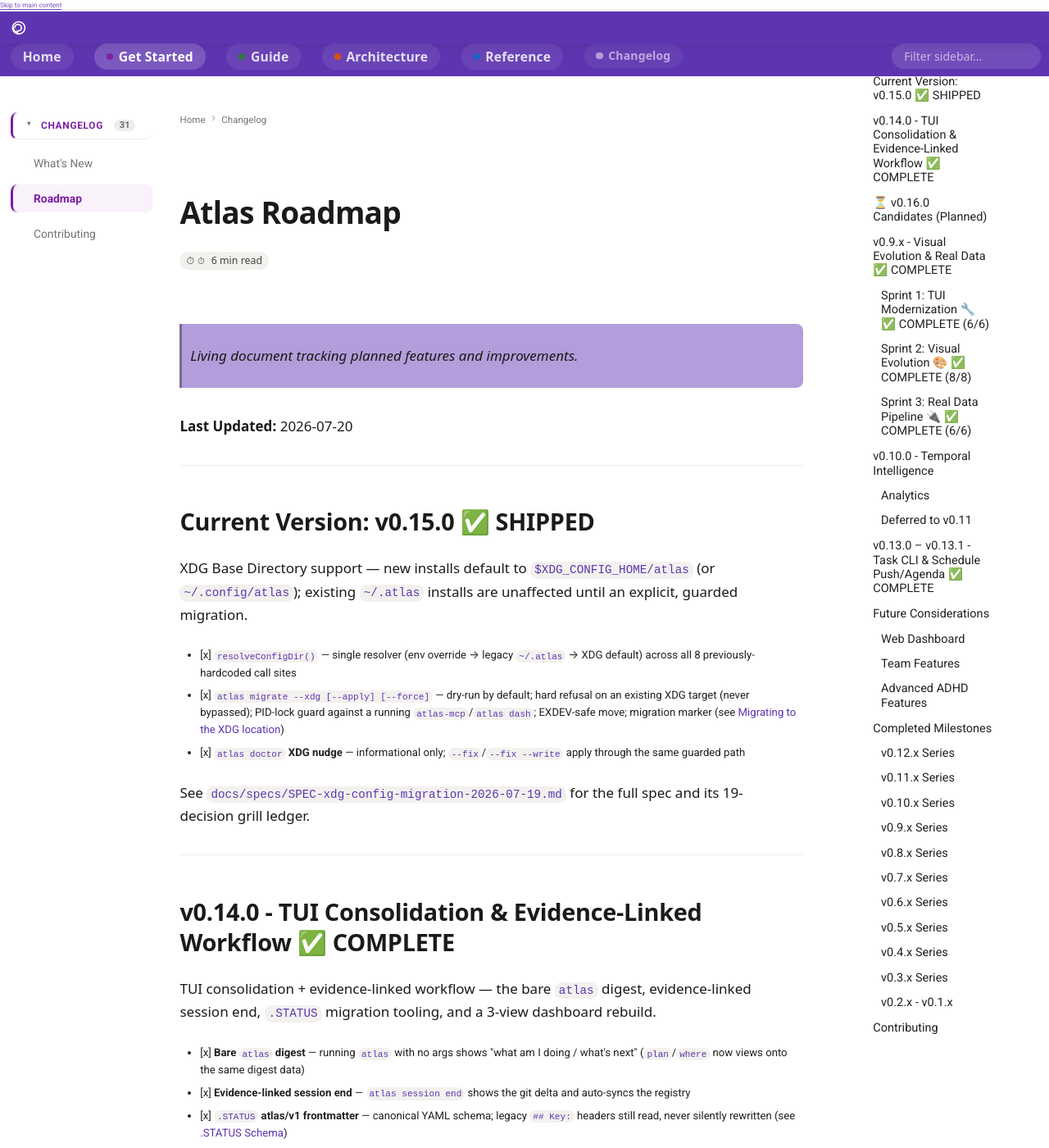
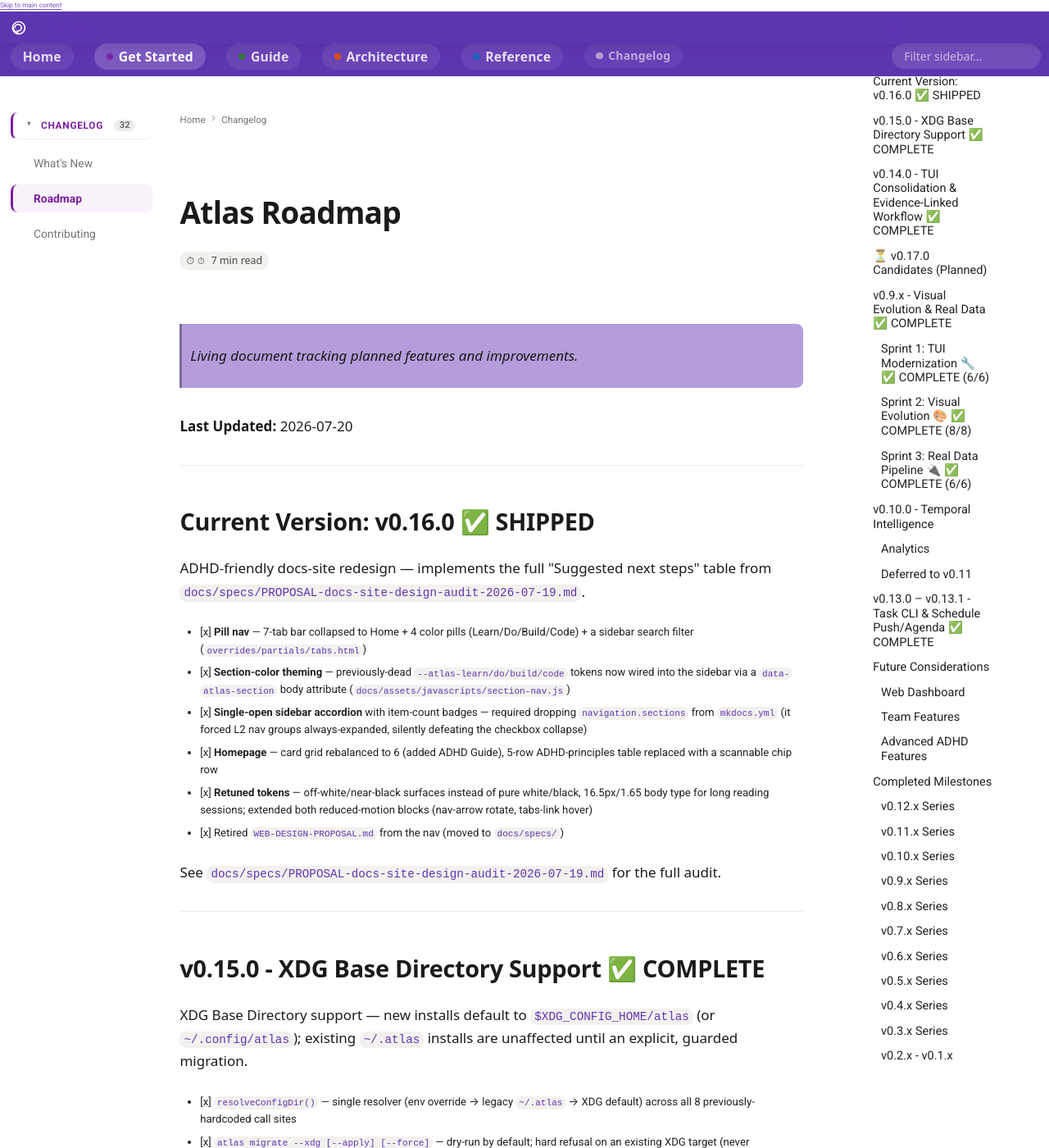
Before and after one commit to Data-Wise/atlas, an MkDocs documentation site: the page built from docs/ROADMAP.md, in a window 1280 px wide and 1400 px high. Shown: the whole window at 82% size. Built offline with MkDocs 1.6.1 and Material for MkDocs 9.7.7, drawn with Linux system fonts in a browser that asks for light colours; some web fonts are replaced; comment, search, counter and statistics services are not loaded; some of the changed text lies outside the part shown.

```diff
--- a/docs/ROADMAP.md
+++ b/docs/ROADMAP.md
@@ -6,7 +6,23 @@
 
 ---
 
-## Current Version: v0.15.0 ✅ SHIPPED
+## Current Version: v0.16.0 ✅ SHIPPED
+
+ADHD-friendly docs-site redesign — implements the full "Suggested next steps" table from
+`docs/specs/PROPOSAL-docs-site-design-audit-2026-07-19.md`.
+
+- [x] **Pill nav** — 7-tab bar collapsed to Home + 4 color pills (Learn/Do/Build/Code) + a sidebar search filter (`overrides/partials/tabs.html`)
+- [x] **Section-color theming** — previously-dead `--atlas-learn/do/build/code` tokens now wired into the sidebar via a `data-atlas-section` body attribute (`docs/assets/javascripts/section-nav.js`)
+- [x] **Single-open sidebar accordion** with item-count badges — required dropping `navigation.sections` from `mkdocs.yml` (it forced L2 nav groups always-expanded, silently defeating the checkbox collapse)
+- [x] **Homepage** — card grid rebalanced to 6 (added ADHD Guide), 5-row ADHD-principles table replaced with a scannable chip row
+- [x] **Retuned tokens** — off-white/near-black surfaces instead of pure white/black, 16.5px/1.65 body type for long reading sessions; extended both reduced-motion blocks (nav-arrow rotate, tabs-link hover)
+- [x] Retired `WEB-DESIGN-PROPOSAL.md` from the nav (moved to `docs/specs/`)
+
+See `docs/specs/PROPOSAL-docs-site-design-audit-2026-07-19.md` for the full audit.
+
+---
+
+## v0.15.0 - XDG Base Directory Support ✅ COMPLETE
 
 XDG Base Directory support — new installs default to `$XDG_CONFIG_HOME/atlas` (or `~/.config/atlas`);
 existing `~/.atlas` installs are unaffected until an explicit, guarded migration.
@@ -36,10 +52,10 @@ See `docs/specs/SPEC-tui-consolidation-2026-07-19.md` and `docs/specs/SPEC-statu
 
 ---
 
-## ⏳ v0.16.0 Candidates (Planned)
+## ⏳ v0.17.0 Candidates (Planned)
 
-Not yet started — priority order, top first (renumbered from "v0.15.0 Candidates": v0.15.0 was
-used for the ad-hoc XDG Base Directory migration instead — none of the items below shipped):
+Not yet started — priority order, top first (renumbered from "v0.16.0 Candidates": v0.16.0 was
+used for the ad-hoc docs-site redesign instead — none of the items below shipped):
 
 1. **Ecosystem Integration / `catch-obs-bridge` (P0)** — `atlas catch` write-through to Obsidian (`obs write`) + `atlas flush` offline queue. Gated on obsidian-cli-ops v4.2.0 (vault CRUD via IPC bridge). Needs a feature worktree; see `docs/specs/SPEC-ecosystem-integration-gaps-2026-06-20.md`.
 2. **Legacy `.STATUS` read-path sunset warning** — surfaces a nudge (not a block) when atlas reads a legacy-format file, per the compatibility note in [.STATUS Schema](STATUS-SCHEMA.md).
--- a/package.json
+++ b/package.json
@@ -1,6 +1,6 @@
 {
   "name": "@data-wise/atlas",
-  "version": "0.15.0",
+  "version": "0.16.0",
   "description": "Project state engine - registry, sessions, capture, and context management for ADHD-friendly workflow",
   "type": "module",
   "main": "src/index.js",
```
Also changed, not shown: CHANGELOG.md (+13 -0 lines), CLAUDE.md (+2 -1 lines), docs/REFCARD.md (+1 -1 lines), docs/WHAT-S-NEW.md (+11 -0 lines), docs/specs/PROPOSAL-docs-site-design-audit-2026-07-19.md (+2 -0 lines), 1 other file.
